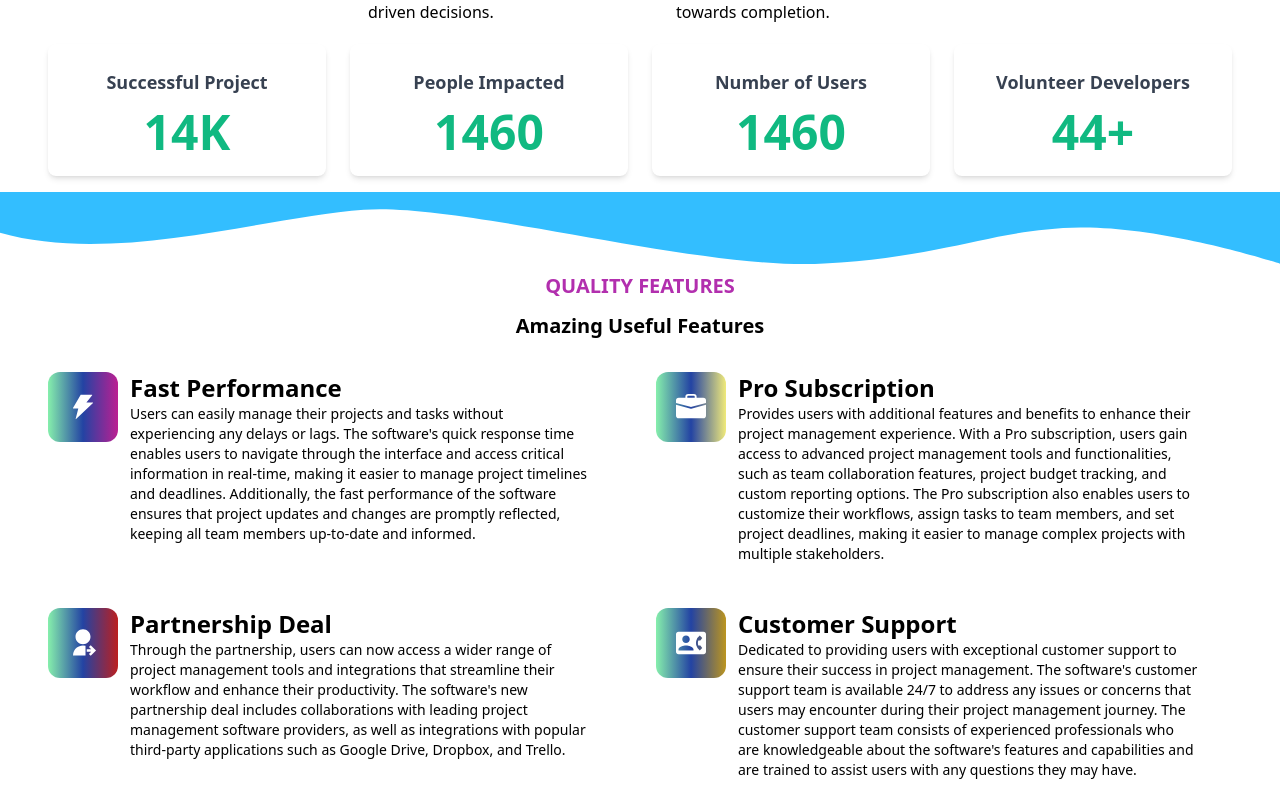
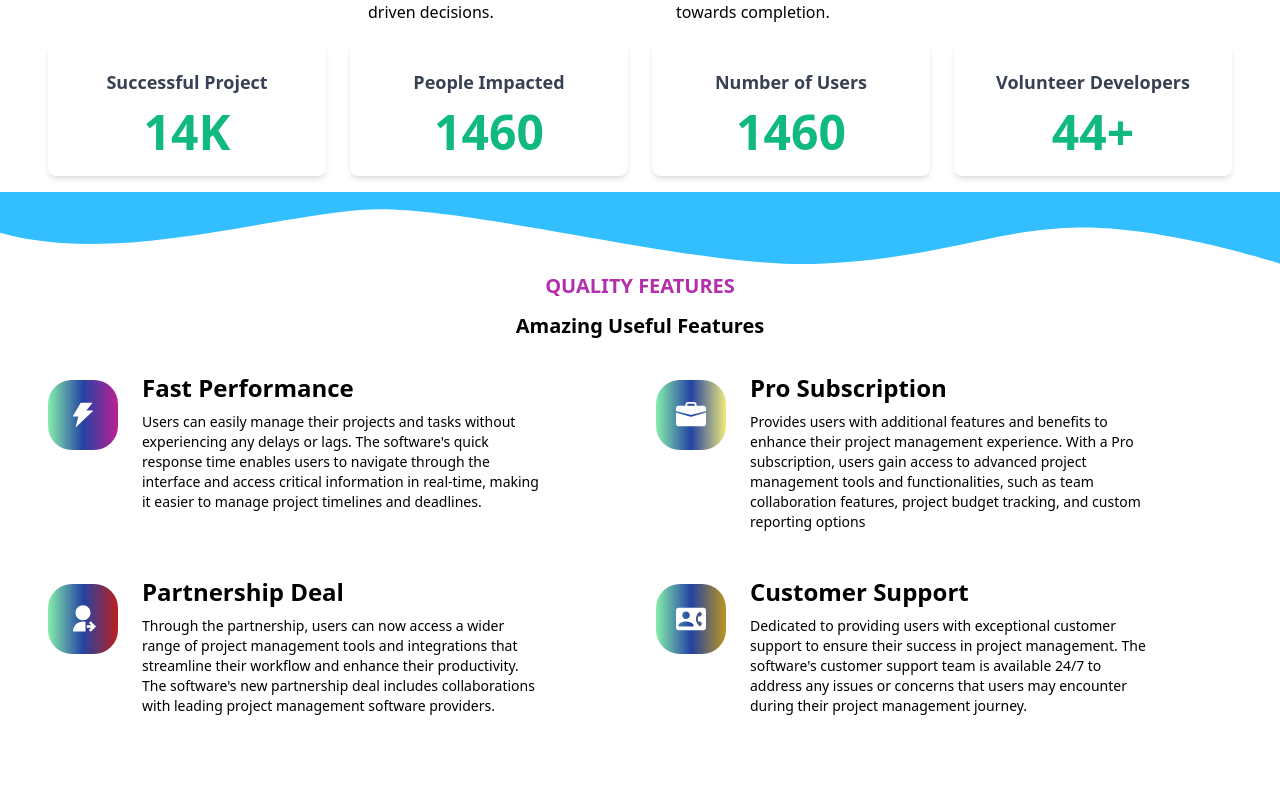
Before and after one commit to samuelbrhane/React-Landing-Page, a React (Vite) app: page / in a window 1280 px wide. Shown: the part 1448-2240 px from the top of the page. After the commit the page ends 2200 px from the top, so only its background shows below. Built offline with nearby package versions, Linux system fonts and the light colour scheme.

Commit message:
Update features.

```diff
--- a/src/components/FeatureCard.jsx
+++ b/src/components/FeatureCard.jsx
@@ -5,16 +5,16 @@ const FeatureCard = ({ feature }) => {
   const { icon, title, desc, id } = feature;
   return (
     <div className="flex justify-center mb-3">
-      <div className="flex gap-3">
+      <div className="flex gap-6">
         <div
-          className={`bg-gradient-to-r from-green-300 via-[#2343a3] ${colors[id]} w-[70px] h-[70px] rounded-xl flex justify-center items-center text-3xl text-white`}
+          className={`bg-gradient-to-r mt-2 from-green-300 via-[#2343a3] ${colors[id]} w-[70px] h-[70px] rounded-3xl flex justify-center items-center text-3xl text-white`}
         >
           {icon}
         </div>
 
-        <div className="w-[80%]">
-          <h1 className="text-xl font-bold xl:text-2xl">{title}</h1>
-          <p className="text-sm font-light">{desc}</p>
+        <div className="w-[70%]">
+          <h1 className="text-xl font-bold xl:text-2xl mb-2">{title}</h1>
+          <p className="text-sm">{desc}</p>
         </div>
       </div>
     </div>
--- a/src/components/Features.jsx
+++ b/src/components/Features.jsx
@@ -10,25 +10,25 @@ const features = [
     id: 0,
     icon: <AiFillThunderbolt />,
     title: "Fast Performance",
-    desc: "Users can easily manage their projects and tasks without experiencing any delays or lags. The software's quick response time enables users to navigate through the interface and access critical information in real-time, making it easier to manage project timelines and deadlines. Additionally, the fast performance of the software ensures that project updates and changes are promptly reflected, keeping all team members up-to-date and informed.",
+    desc: "Users can easily manage their projects and tasks without experiencing any delays or lags. The software's quick response time enables users to navigate through the interface and access critical information in real-time, making it easier to manage project timelines and deadlines.",
   },
   {
     id: 1,
     icon: <BsFillBriefcaseFill />,
     title: "Pro Subscription",
-    desc: "Provides users with additional features and benefits to enhance their project management experience. With a Pro subscription, users gain access to advanced project management tools and functionalities, such as team collaboration features, project budget tracking, and custom reporting options. The Pro subscription also enables users to customize their workflows, assign tasks to team members, and set project deadlines, making it easier to manage complex projects with multiple stakeholders.",
+    desc: "Provides users with additional features and benefits to enhance their project management experience. With a Pro subscription, users gain access to advanced project management tools and functionalities, such as team collaboration features, project budget tracking, and custom reporting options",
   },
   {
     id: 2,
     icon: <RiUserSharedFill />,
     title: "Partnership Deal",
-    desc: "Through the partnership, users can now access a wider range of project management tools and integrations that streamline their workflow and enhance their productivity. The software's new partnership deal includes collaborations with leading project management software providers, as well as integrations with popular third-party applications such as Google Drive, Dropbox, and Trello. ",
+    desc: "Through the partnership, users can now access a wider range of project management tools and integrations that streamline their workflow and enhance their productivity. The software's new partnership deal includes collaborations with leading project management software providers.",
   },
   {
     id: 3,
     icon: <MdContactPhone />,
     title: "Customer Support",
-    desc: "Dedicated to providing users with exceptional customer support to ensure their success in project management. The software's customer support team is available 24/7 to address any issues or concerns that users may encounter during their project management journey. The customer support team consists of experienced professionals who are knowledgeable about the software's features and capabilities and are trained to assist users with any questions they may have.",
+    desc: "Dedicated to providing users with exceptional customer support to ensure their success in project management. The software's customer support team is available 24/7 to address any issues or concerns that users may encounter during their project management journey.",
   },
 ];
 
```
